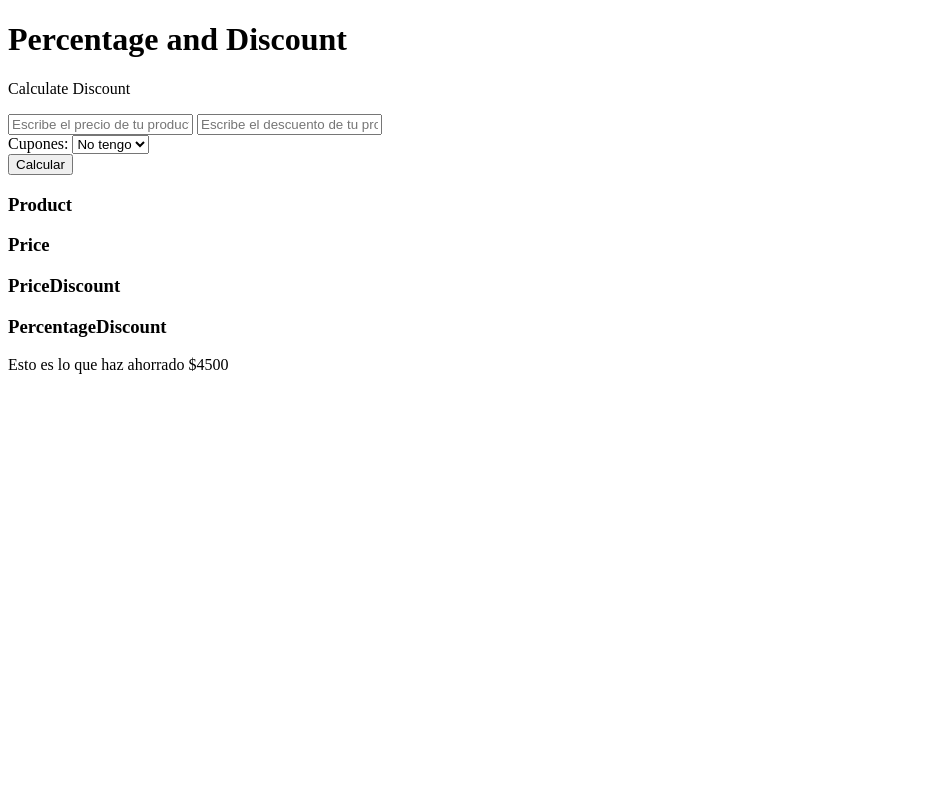
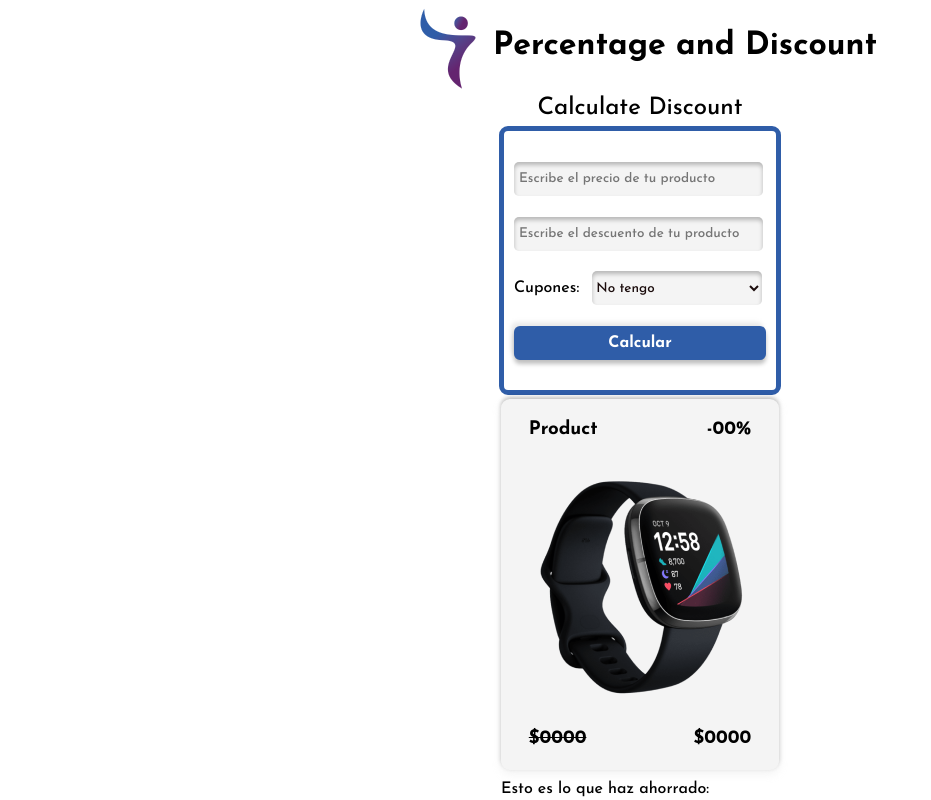
Before and after one commit to Jefersonsteven/math-aplication-JS-PD, a plain HTML site: page index.html in a window 1280 px wide. Shown: the whole page, without its empty margins (0-931 px from the left). Drawn offline with Linux system fonts and the light colour scheme.

Commit message:
Terminado

```diff
--- a/index.html
+++ b/index.html
@@ -4,20 +4,29 @@
     <meta charset="UTF-8">
     <meta http-equiv="X-UA-Compatible" content="IE=edge">
     <meta name="viewport" content="width=device-width, initial-scale=1.0">
+    <meta name="robots" content="index, follow" />
+    <meta name="description" content="Esta es mi app de calcular el descuento de un precio">
+    <link rel="preconnect" href="https://fonts.googleapis.com">
+    <link rel="preconnect" href="https://fonts.gstatic.com" crossorigin>
+    <link href="https://fonts.googleapis.com/css2?family=Josefin+Sans:wght@300;500;700&display=swap" rel="stylesheet">
+    <link rel="stylesheet" href="public/css/normalize.css">
+    <link rel="stylesheet" href="public/css/style.css">
     <title>Percentage and Discount</title>
 </head>
 <body>
+    <header>
+        <img src="/public/assets/img/logo.png" alt="logo">
+        <h1>Percentage and Discount</h1>
+    </header>
 
-    <h1>Percentage and Discount</h1>
-
+    <p class="card-container__title">Calculate Discount</p>
     <section class="card-container-calculate">
         <form class="card-container__form">
-            <p class="card-container__form--title">Calculate Discount</p>
-            <input class="card-container__form--input-price" id="inputPrice" type="text" placeholder="Escribe el precio de tu producto">
-            <input class="card-container__form--input-discount" id="inputDiscount" type="text" placeholder="Escribe el descuento de tu producto">
+            <input class="card-container__form--input-price" id="inputPrice" type="number" placeholder="Escribe el precio de tu producto">
+            <input class="card-container__form--input-discount" id="inputDiscount" type="number" placeholder="Escribe el descuento de tu producto">
             <div>
                 <label for="cupons">Cupones: </label>
-                <select name="Cupons" id="cupons">
+                <select class="cupons" name="Cupons" id="cupons">
                 <option value="0">No tengo</option>
                 <option value="10">-10%</option>
                 <option value="25">-25%</option>
@@ -30,18 +39,19 @@
 
     <section class="card-container-product">
         <article class="card-container-product__item">
-            <h3 class="card-container-product__item--title">Product</h3>
-            <div class="card-container-product__item--price">
-                <h3  id="displayPrice">Price</h3>
-                <h3 id="displayDiscount">PriceDiscount</h3>
-                <h3 id="displayPercentageDiscount">PercentageDiscount</h3>
+            <div class="card-container-product__item--p1">
+                <h3 class="card-container-product__item--title">Product</h3>
+                <h3 id="displayPercentageDiscount">-00%</h3>
             </div>
-            <figure class="card-container-product__item--img">
-                <div></div>
-            </figure>
-            <p  id="displayValueDiscount"></p>
+            <div class="card-container-product__item--container-imagen">
+                <img src="/public/assets/img/reloj 1.png" alt="reloj">
+            </div>
+            <div class="card-container-product__item--p2">
+                <h3 id="displayPrice" style="text-decoration:line-through" >$0000</h3>
+                <h3 id="displayDiscount">$0000</h3>
+            </div>
         </article>
-        <p>Esto es lo que haz ahorrado $4500</p>
+        <p class="displayValueDiscount" id="displayValueDiscount">Esto es lo que haz ahorrado:</p>
     </section>
 
     <script src="./src/index.js"></script>
--- a/public/css/style.css
+++ b/public/css/style.css
@@ -0,0 +1,133 @@
+* {
+    margin: 0;
+    padding: 0;
+    box-sizing: border-box;
+}
+
+html {
+    font-size: 62.5%;
+}
+
+input {
+    width: 249px;
+    height: 34px;
+    border: none;
+    background: #F4F4F4;
+    box-shadow: inset 0px 3px 4px rgba(0, 0, 0, 0.25);
+    border-radius: 5px;
+    padding: 5px;
+    outline: none;
+    font-size: 1.35rem;
+}
+
+
+button {
+    width: 252px;
+    height: 34px;
+    border-radius: 6px;
+    background: #2F5DA8;
+    box-shadow: 0px 4px 4px rgba(0, 0, 0, 0.25), -3px -4px 4px rgba(173, 173, 173, 0.25);
+    border: none;
+    color: white;
+    font-weight: bold;
+}
+
+button:hover {
+    background: #4180e4;
+    cursor: pointer;
+}
+
+body {
+    font-size: 1.6rem;
+    font-family: "Josefin Sans", sans-serif;
+    display: flex;
+    flex-direction: column;
+    justify-content: space-around;
+    align-items: center;
+    width: 100vw;
+    height: 100vh;
+}
+
+header {
+    display: flex;
+}
+
+header h1 {
+    display: flex;
+    align-items: center;
+}
+
+.card-container-calculate {
+    border-radius: 9px;
+    border: solid 5px #2F5DA8;
+    width: 282px;
+    height: 269px;
+}
+
+
+.card-container__form {
+    width: 249px;
+    height: 239px;
+    margin: 10px;
+    display: flex;
+    flex-direction: column;
+    justify-content: space-evenly;
+}
+
+.cupons {
+    width: 170px;
+    height: 34px;
+    border: none;
+    background: #F4F4F4;
+    box-shadow: inset 0px 3px 4px rgba(0, 0, 0, 0.25);
+    border-radius: 5px;
+    color: rgb(27, 12, 12);
+    font-size: 1.35rem;
+    outline: none;
+    margin-left: 8px;
+}
+
+.card-container__title {
+    font-size: 2.4rem
+}
+
+.card-container-product__item {
+    width: 278px;
+    height: 371px;
+    background: #F4F4F4;
+    box-shadow: 0px 4px 8px rgba(207, 207, 207, 0.25), 0px -2px 4px rgba(0, 0, 0, 0.25);
+    border-radius: 9px;
+    display: flex;
+    flex-direction: column;
+    align-items: center;
+    justify-content: space-between;
+}
+
+.card-container-product__item--p1 {
+    display: flex;
+    width: 80%;
+    justify-content: space-between;
+    margin-top: 20px;
+}
+
+.card-container-product__item--p2 {
+    display: flex;
+    width: 80%;
+    justify-content: space-between;
+    margin-bottom: 20px;
+}
+
+.card-container-product__item--container-imagen {
+    position: relative;
+    height: 250px;
+}
+
+.card-container-product__item--container-imagen img {
+    position: absolute;
+    bottom: -60px;
+    left: -165px;
+}
+
+.displayValueDiscount {
+    margin-top: 10px;
+}
--- a/src/index.js
+++ b/src/index.js
@@ -50,4 +50,7 @@ const onClickButtonPriceDiscount = function () {
 
     const displayPercentageDiscount = document.getElementById("displayPercentageDiscount");
     displayPercentageDiscount.innerText = `-${discountCupon}%`
+
+    const displayValueDiscount = document.getElementById("displayValueDiscount");
+    displayValueDiscount.innerText = `Esto es lo que haz ahorrado: $${valorDiscount}`;
 }
```
Also changed, not shown: public/assets/img/logo.png (added), public/assets/img/reloj 1.png (added), public/css/normalize.css (added).
